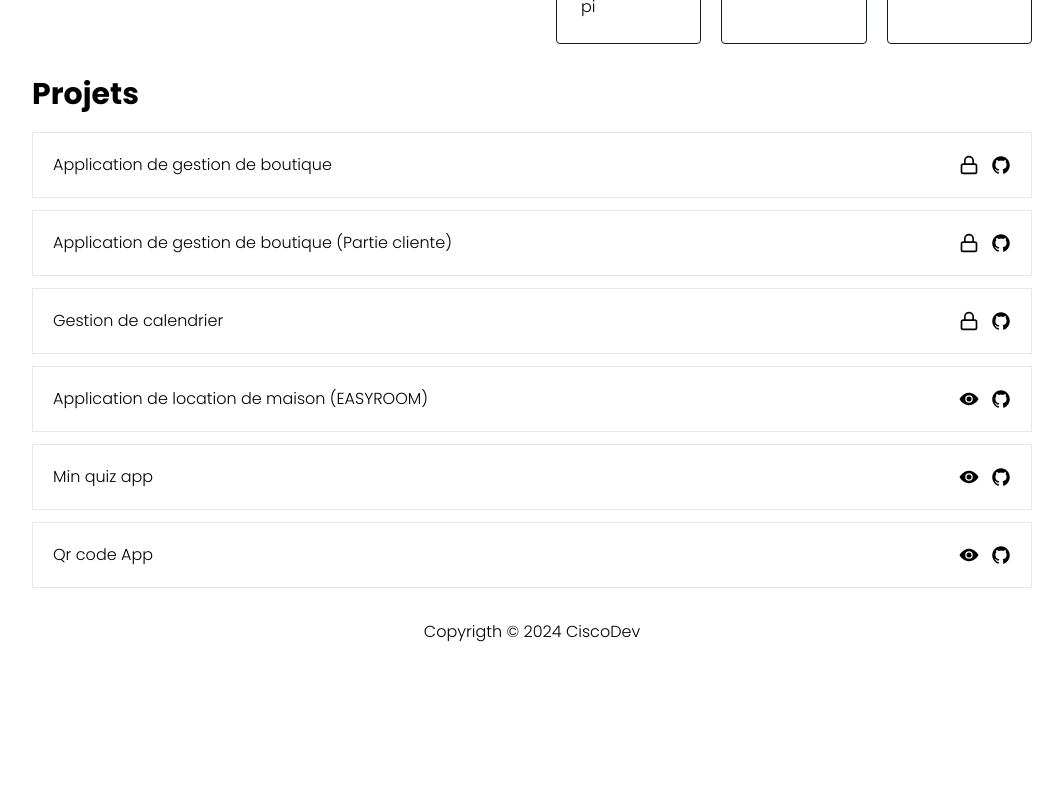
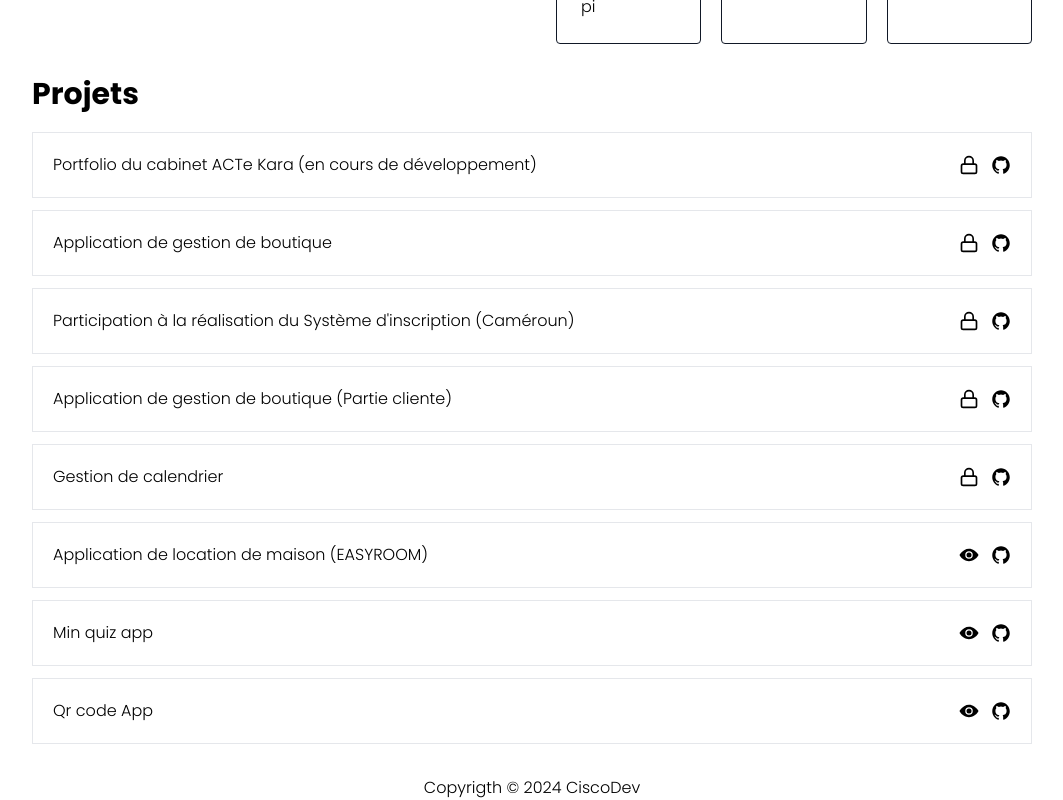
Before and after one commit to francis-tg/portfolio, a React (Create React App) app: page / in a window 1280 px wide. Shown: the part 1852-2652 px from the top of the page, without its empty margins (108-1171 px from the left). Before the commit the page ends 2496 px from the top, so only its background shows below. Built offline with nearby package versions, Linux system fonts and the light colour scheme.

Commit message:
edit project

```diff
--- a/src/components/Projets.jsx
+++ b/src/components/Projets.jsx
@@ -4,9 +4,21 @@ import { LuLock } from 'react-icons/lu'
 
 const Projects = [
     {
+        name: "Portfolio du cabinet ACTe Kara (en cours de développement)",
+        url: "https://cabinet-acte.vercel.app/",
+        gihub: "https://github.com/francis-tg/acte_porto.git",
+        private:true
+    },
+    {
         name: "Application de gestion de boutique",
         url: "https://store-manager-izcr.onrender.com/",
         gihub: "https://github.com/francis-tg/gestion_app.git",
+        private:true
+    },
+    {
+        name: "Participation à la réalisation du Système d'inscription (Caméroun)",
+        url: "https://inscription-univ-ebolowa.vercel.app/",
+        gihub: "",
         private:true
     },
     {
```
Also changed, not shown: src/components/Navbar.jsx (line endings or trailing spaces).
